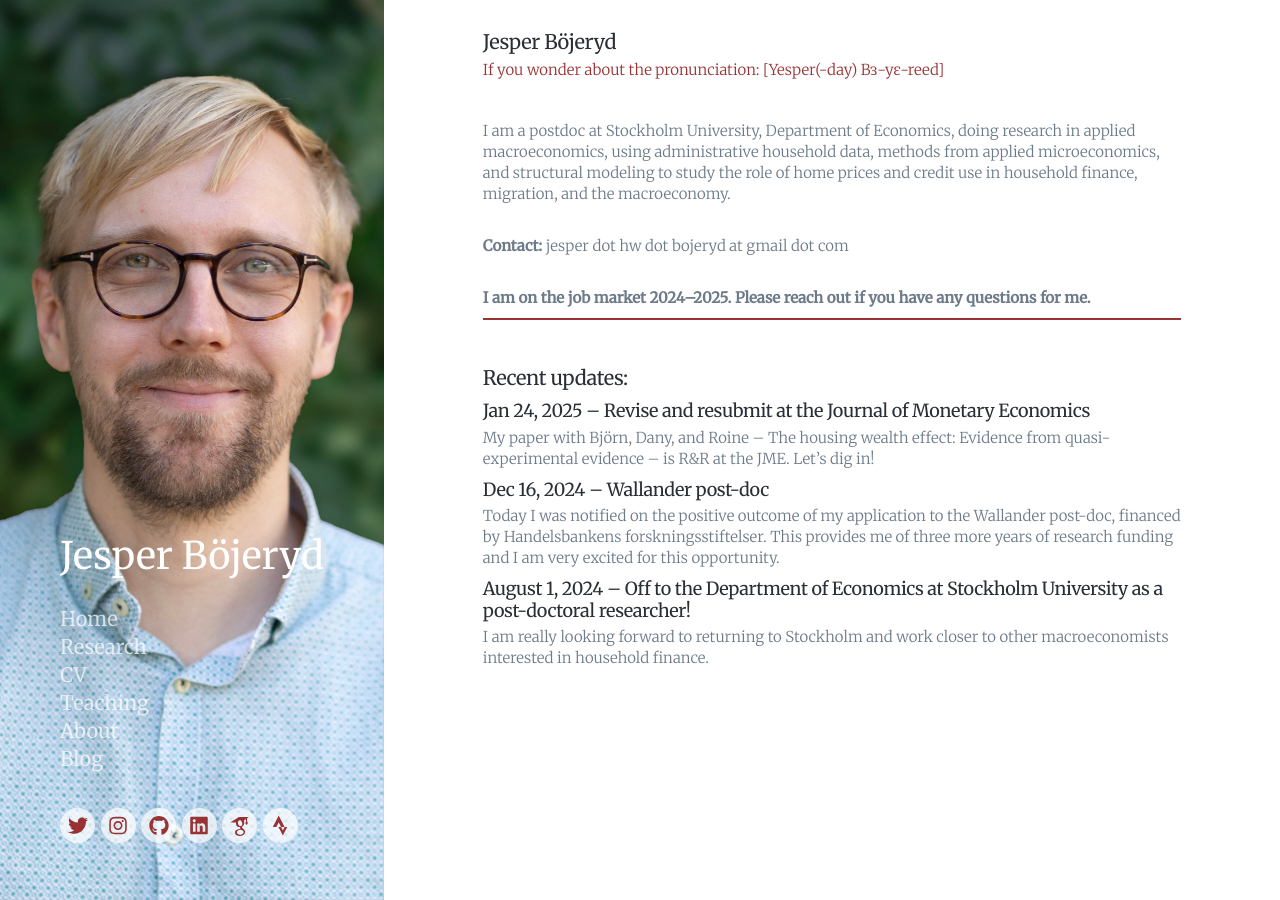
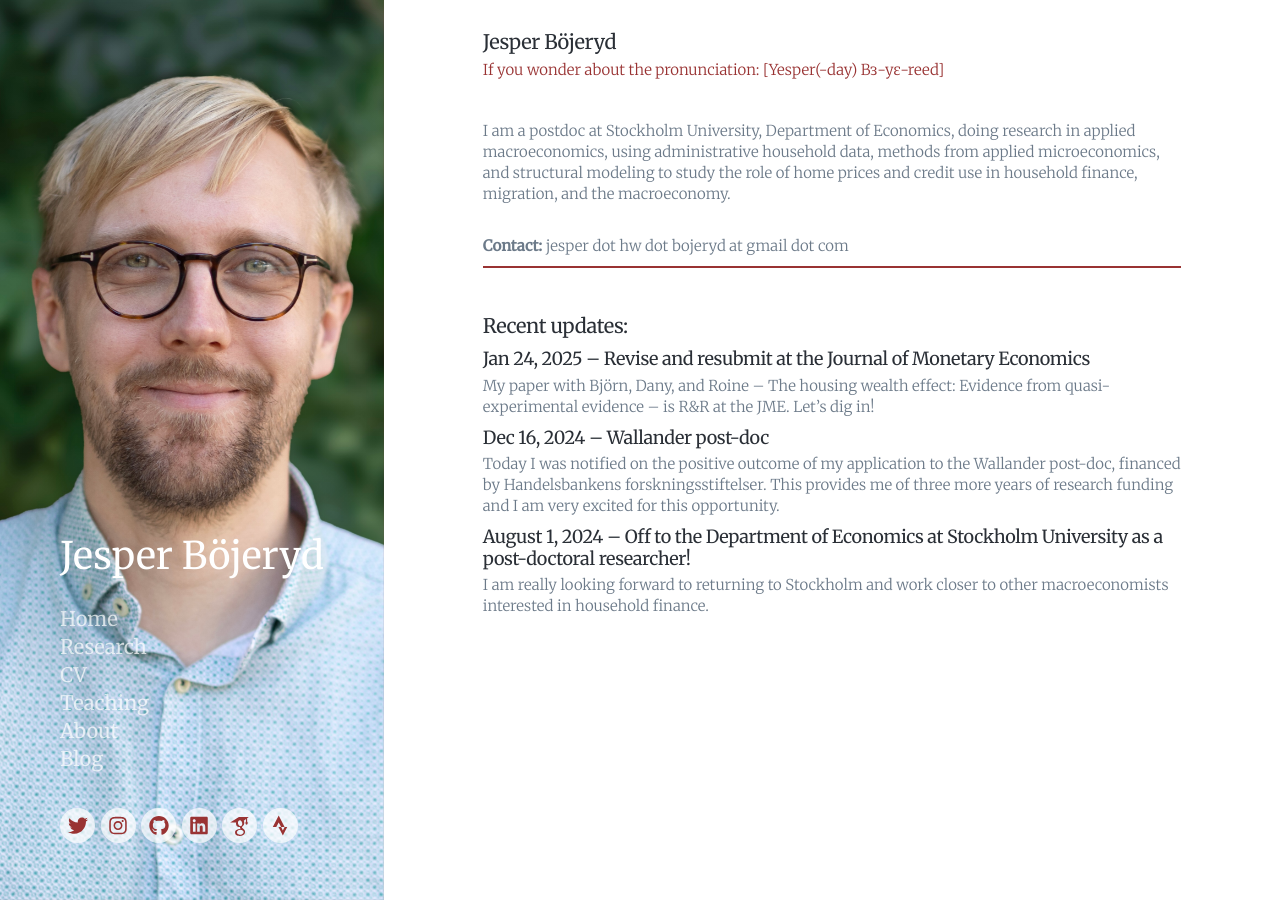
Before and after one commit to bojeryd91/bojeryd91.github.io, a Jekyll site: the page built from _pages/index.md, in a window 1280 px wide and 900 px high. Built offline with Jekyll 4.4.1, drawn with Linux system fonts in a browser that asks for light colours; nearby versions of some CDN libraries; some web fonts are replaced.

Commit message:
Update index.md

```diff
--- a/_pages/index.md
+++ b/_pages/index.md
@@ -14,10 +14,6 @@ I am a postdoc at Stockholm University, Department of Economics, doing research
 
 **Contact:** jesper dot hw dot bojeryd at gmail dot com
 
-&nbsp;
-
-**I am on the job market 2024–2025. Please reach out if you have any questions for me.**
-
 ---
 
 &nbsp;
```
